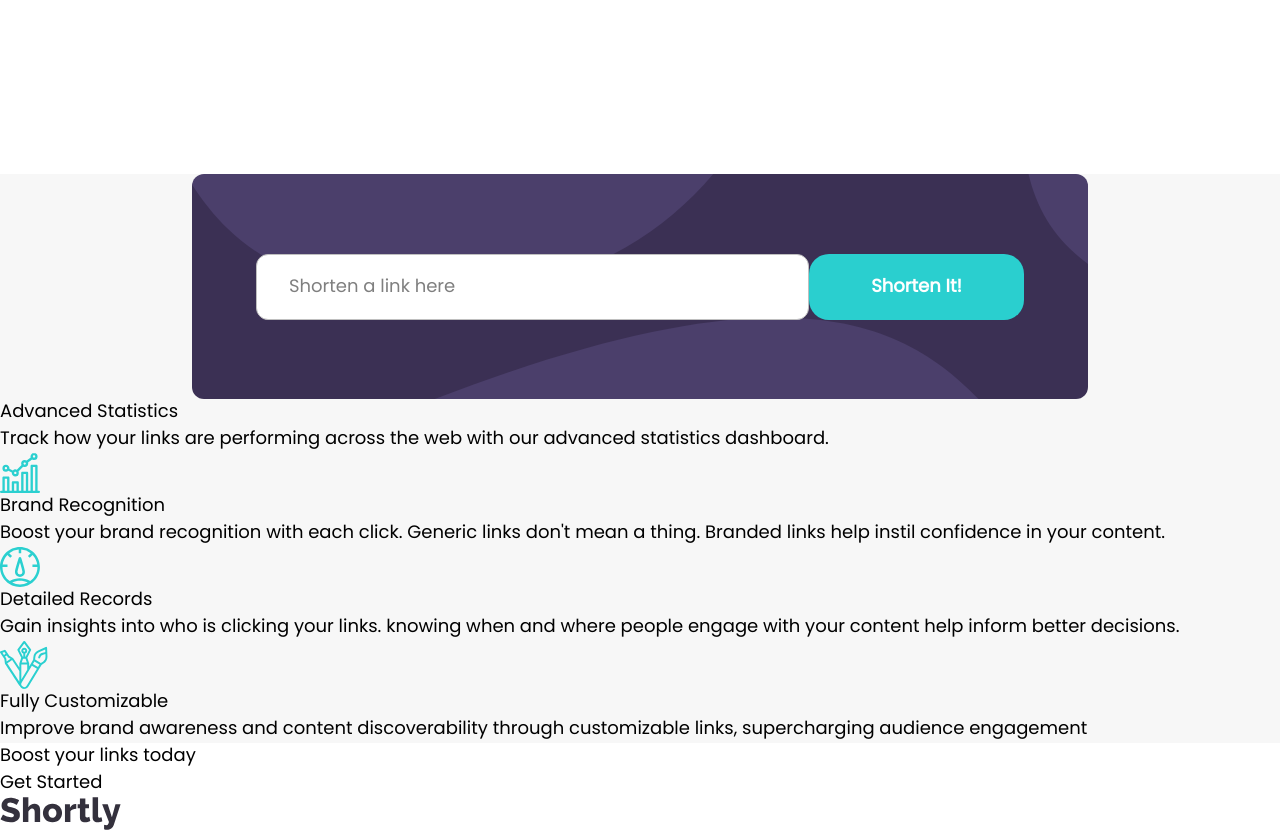
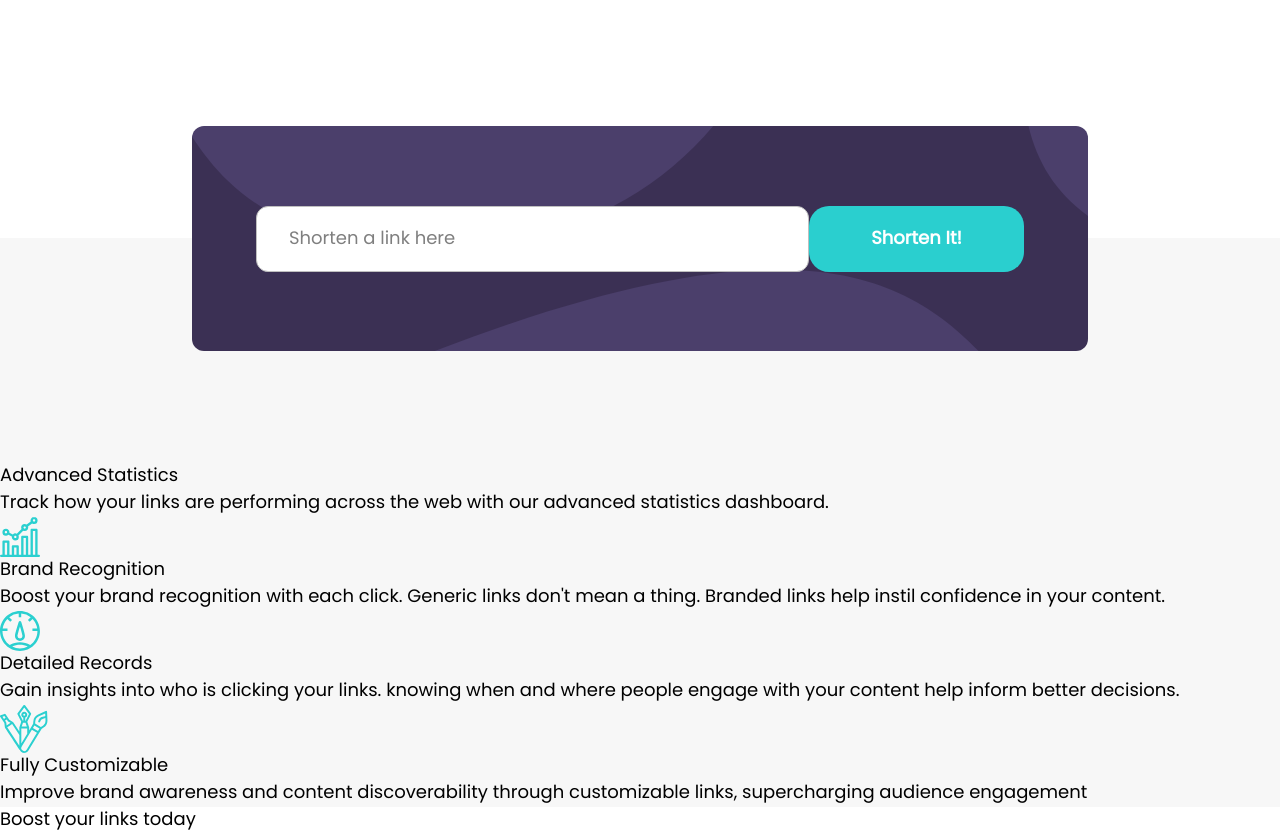
Before and after one commit to azanra/url-shortening, a React (Vite) app: page / in a window 1280 px wide. Shown: the part 760-1592 px from the top of the page. Built offline with nearby package versions, Linux system fonts and the light colour scheme.

Commit message:
Reposition the url input and display

```diff
--- a/src/components/url.jsx
+++ b/src/components/url.jsx
@@ -51,8 +51,8 @@ function Url({ initalUrl }) {
     }
   };
   return (
-    <div className="center mt-32">
-      <div className="w-[70%]">
+    <div className="center mt-48">
+      <div className="w-[70%] relative bottom-28">
         <div className="urlContainer urlInput p-16 rounded-xl h-[225px]">
           <div className="flex justify-between items-center pt-4">
             <div className="urlInputContainer  w-[80%]">
```
